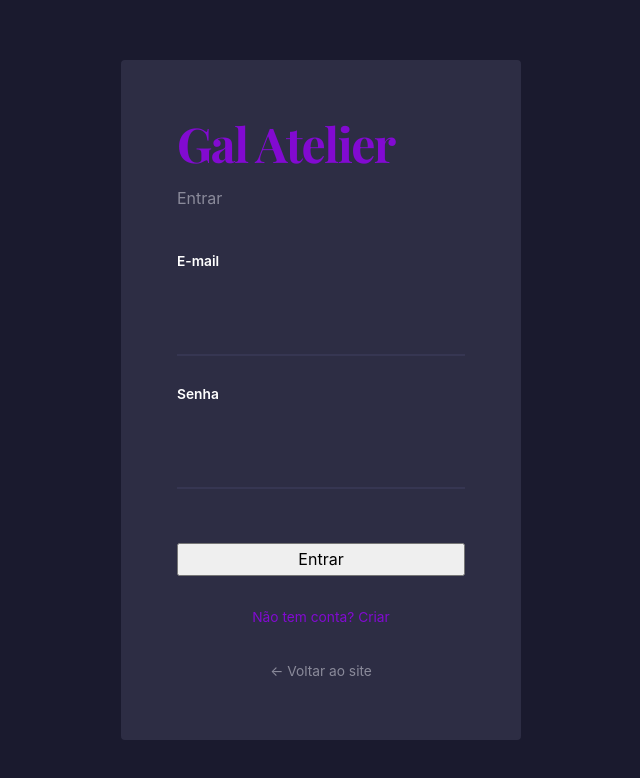
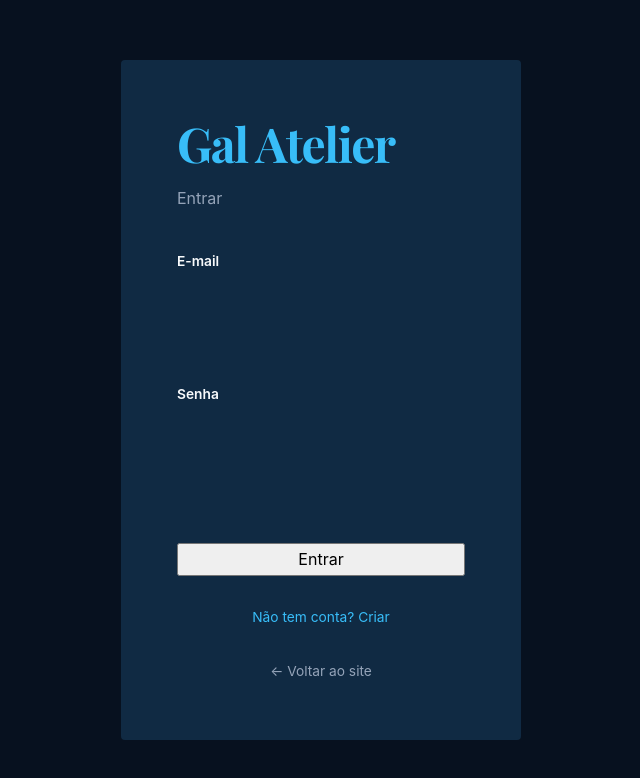
Before and after one commit to rickchiod-hash/gal-atelier-os, a Next.js app in the folder frontend/: page /login in a window 1280 px wide. Shown: the top 778 px of the page, without its empty margins (319-959 px from the left). Built offline with nearby package versions, Linux system fonts and the light colour scheme.

Commit message:
feat(frontend): update Design System V6 - Atelier Blue palette
- Update globals.css with Atelier Blue color palette
- Update DashboardSection to use insights-bar (anti-dashboard pattern)
- Maintain backward compatibility with legacy color tokens

```diff
--- a/frontend/app/globals.css
+++ b/frontend/app/globals.css
@@ -9,51 +9,45 @@
 
 :root {
    /* ============================================
-     GAL ATELIER — NUBANK EDITION
-     Cores: Roxo Escuro #1A1A2E + Magenta #820AD1
+      GAL ATELIER — DESIGN SYSTEM V6 — EDITORIAL ATELIER
+      Cores: Atelier Blue Palette
       ============================================ */
 
-  /* PRIMARY — Nubank Colors */
-  --nubank-dark: #1A1A2E;
-  --nubank-magenta: #820AD1;
-  --nubank-light: #F4F4F8;
-  --nubank-gray: #8A8A9A;
-  --nubank-white: #FFFFFF;
+   /* BASE COLORS — Atelier Blue */
+   --color-bg: #07111F; /* Navy Black (--charcoal) */
+   --color-bg-soft: #0B1F3A; /* Midnight Navy */
+   --color-surface: #102A43; /* Deep Navy (--blush) */
+   --color-surface-elevated: #132F4C; /* Blue Surface */
+   --color-text: #F8FAFC; /* Text Primary (--ivory) */
+   --color-text-secondary: #CBD5E1; /* Text Secondary */
+   --color-text-muted: #94A3B8; /* Text Muted */
 
-  /* BACKGROUND */
-  --color-bg: var(--nubank-dark);
-  --color-surface: #2D2D44;
-  --color-card: #363652;
-
-  /* TEXT */
-  --color-text: var(--nubank-white);
-  --color-text-muted: var(--nubank-gray);
-  --color-text-dark: var(--nubank-dark);
-
-  /* ACCENTS — Magenta */
-  --color-accent: var(--nubank-magenta);
-  --color-brand: var(--nubank-magenta);
-  --color-highlight: #A855F7;
+   /* ACCENTS (máximo 2% da página) */
+   --color-primary: #2563EB; /* Royal Blue (--color-brand) */
+   --color-primary-dark: #1D4ED8; /* Atelier Blue (--deep-espresso) */
+   --color-primary-soft: #60A5FA; /* Soft Blue (--rose) */
+   --color-accent: #38BDF8; /* Cyan Glow (--bronze) */
+   --color-premium: #D8B46A; /* Champagne Gold */
+   --color-border: rgba(56, 189, 248, 0.3); /* Cyan Glow transparent */
 
    /* SEMANTIC */
-  --color-border: #4A4A6A;
    --color-success: #00C853;
    --color-warning: #FF9100;
    --color-error: #FF5252;
 
-  /* LEGACY (fallback) */
-  --ivory: #F4F4F8;
-  --charcoal: #1A1A2E;
-  --blush: #363652;
-  --bronze: #820AD1;
-  --deep-espresso: #1A1A2E;
-  --rose: #A855F7;
+   /* LEGACY (fallback) - mantido para compatibilidade */
+   --ivory: #F8FAFC;
+   --charcoal: #07111F;
+   --blush: #102A43;
+   --bronze: #38BDF8;
+   --deep-espresso: #1D4ED8;
+   --rose: #60A5FA;
 
-  /* Shadows — Purple glow */
-  --shadow-xs: 0 2px 8px rgba(138, 5, 190, 0.15);
-  --shadow-sm: 0 4px 16px rgba(138, 5, 190, 0.25);
-  --shadow-lg: 0 8px 32px rgba(138, 5, 190, 0.35);
-  --shadow-glow: 0 0 20px rgba(138, 5, 190, 0.5);
+   /* Shadows — Blue glow */
+   --shadow-xs: 0 2px 8px rgba(56, 189, 248, 0.15);
+   --shadow-sm: 0 4px 16px rgba(56, 189, 248, 0.25);
+   --shadow-lg: 0 8px 32px rgba(56, 189, 248, 0.35);
+   --shadow-glow: 0 0 20px rgba(56, 189, 248, 0.5);
 
    /* Radius — Sharp (Anti-SaaS, 2px max as per Design System V6) */
    --radius-xs: 2px;
@@ -265,8 +259,88 @@ p {
 }
 
 /* ============================================
-   HERO SECTION
+    DASHBOARD SECTION — Anti-Dashboard: Barra horizontal de insights
     ============================================ */
+.dashboard-section {
+  padding-block: var(--space-8);
+}
+
+.dashboard-container {
+  width: 100%;
+}
+
+.dashboard-header {
+  display: flex;
+  justify-content: space-between;
+  align-items: baseline;
+  margin-bottom: var(--space-6);
+}
+
+.dashboard-header h2 {
+  font-family: var(--font-display);
+  font-size: var(--text-2xl);
+  color: var(--deep-espresso);
+  font-weight: 600;
+  letter-spacing: -0.03em;
+}
+
+.dashboard-updated {
+  font-size: var(--text-sm);
+  color: var(--color-text-muted);
+}
+
+/* Barra horizontal de insights — alternativa anti-dashboard aos cards */
+.insights-bar {
+  display: flex;
+  flex-wrap: wrap;
+  gap: var(--space-6);
+  background: var(--color-surface);
+  border-radius: var(--radius-sm);
+  padding: var(--space-5);
+  box-shadow: var(--shadow-xs);
+}
+
+.insight-item {
+  display: flex;
+  flex-direction: column;
+  align-items: flex-start;
+  min-width: 120px;
+}
+
+.insight-label {
+  font-size: var(--text-xs);
+  font-weight: 600;
+  color: var(--color-text-muted);
+  text-transform: uppercase;
+  letter-spacing: 0.1em;
+  margin-bottom: var(--space-1);
+}
+
+.insight-value {
+  font-family: var(--font-display);
+  font-size: var(--text-lg);
+  color: var(--deep-espresso);
+  font-weight: 600;
+  line-height: 1.2;
+}
+
+/* Valores numéricos grandes podem usar text-xl */
+.insight-value.numeric-large {
+  font-size: var(--text-xl);
+}
+
+/* Responsividade: em telas muito pequenas, empilha verticalmente */
+@media (max-width: 480px) {
+  .insights-bar {
+    flex-direction: column;
+    align-items: stretch;
+  }
+
+  .insight-item {
+    align-items: flex-start;
+    min-width: auto;
+  }
+}
 .hero {
   position: relative;
   min-height: calc(100svh - 80px);
```
Also changed, not shown: frontend/components/DashboardSection.tsx (+7 -7 lines). Lines whose indentation alone changed are shown as unchanged.
